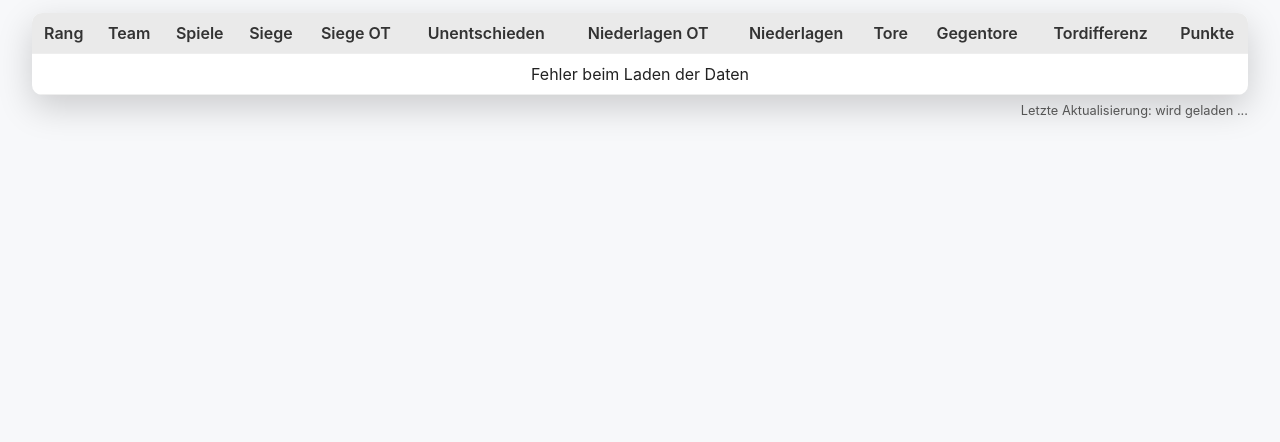
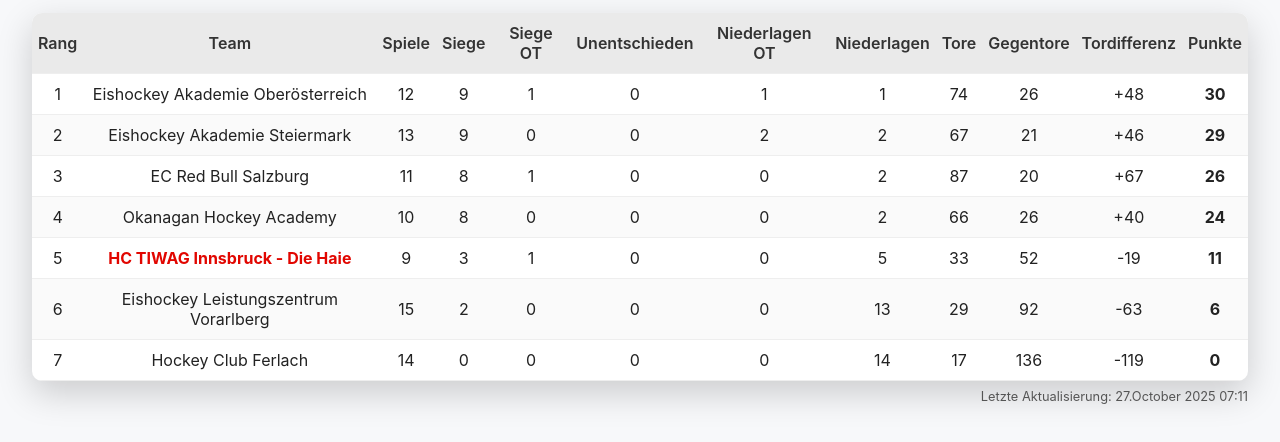
Before and after one commit to officehcijuniors-arch/HC-TIWAG-Innsbruck-Juniors, a plain HTML site: page Tabelle_U17.html in a window 1280 px wide. Shown: the part 90-532 px from the top of the page. Drawn offline with nearby package versions, Linux system fonts and the light colour scheme; no server answers.

Commit message:
Update Tabelle_U17.html

```diff
--- a/Tabelle_U17.html
+++ b/Tabelle_U17.html
@@ -54,17 +54,34 @@
       <th>Punkte</th>
     </tr>
   </thead>
-  <tbody id="tabelle">
-    <tr><td colspan="12">Lade Daten ...</td></tr>
-  </tbody>
+  <tbody id="tabelle"></tbody>
 </table>
 
-<p id="letzteAktualisierung">Letzte Aktualisierung: wird geladen ...</p>
+<p id="letzteAktualisierung"></p>
 
 <script>
+// Backup-Daten für U17
+const backupData = {
+  "data": {
+    "rows": [
+      {"tableRank":1,"teamLongname":"Eishockey Akademie Oberösterreich","gamesPlayed":12,"gamesWon":9,"gamesWonInOt":1,"gamesTied":0,"gamesLostInOt":1,"gamesLost":1,"goalsFor":74,"goalsAgainst":26,"goalDifference":"+48","points":30},
+      {"tableRank":2,"teamLongname":"Eishockey Akademie Steiermark","gamesPlayed":13,"gamesWon":9,"gamesWonInOt":0,"gamesTied":0,"gamesLostInOt":2,"gamesLost":2,"goalsFor":67,"goalsAgainst":21,"goalDifference":"+46","points":29},
+      {"tableRank":3,"teamLongname":"EC Red Bull Salzburg","gamesPlayed":11,"gamesWon":8,"gamesWonInOt":1,"gamesTied":0,"gamesLostInOt":0,"gamesLost":2,"goalsFor":87,"goalsAgainst":20,"goalDifference":"+67","points":26},
+      {"tableRank":4,"teamLongname":"Okanagan Hockey Academy","gamesPlayed":10,"gamesWon":8,"gamesWonInOt":0,"gamesTied":0,"gamesLostInOt":0,"gamesLost":2,"goalsFor":66,"goalsAgainst":26,"goalDifference":"+40","points":24},
+      {"tableRank":5,"teamLongname":"HC TIWAG Innsbruck - Die Haie","gamesPlayed":9,"gamesWon":3,"gamesWonInOt":1,"gamesTied":0,"gamesLostInOt":0,"gamesLost":5,"goalsFor":33,"goalsAgainst":52,"goalDifference":"-19","points":11},
+      {"tableRank":6,"teamLongname":"Eishockey Leistungszentrum Vorarlberg","gamesPlayed":15,"gamesWon":2,"gamesWonInOt":0,"gamesTied":0,"gamesLostInOt":0,"gamesLost":13,"goalsFor":29,"goalsAgainst":92,"goalDifference":"-63","points":6},
+      {"tableRank":7,"teamLongname":"Hockey Club Ferlach","gamesPlayed":14,"gamesWon":0,"gamesWonInOt":0,"gamesTied":0,"gamesLostInOt":0,"gamesLost":14,"goalsFor":17,"goalsAgainst":136,"goalDifference":"-119","points":0}
+    ]
+  },
+  "lastUpdate": {
+    "formattedLong": "27.October 2025 07:11"
+  }
+};
+
 function renderTabelle(data) {
   const tbody = $("#tabelle");
   tbody.empty();
+
   data.data.rows.forEach(team => {
     const teamKlasse = team.teamLongname.includes("Innsbruck") ? "team-rot" : "";
     tbody.append(`
@@ -84,23 +101,12 @@
       </tr>
     `);
   });
-  $("#letzteAktualisierung").text("Letzte Aktualisierung: " + (data.lastUpdate?.formattedShort || new Date().toLocaleString()));
-}
 
-function fetchDaten() {
-  const url = "https://api.hockeydata.net/data/ebel/Standings?callback=jQuery35107394160842128046_1761568933547&apiKey=738aba5a0c15ea7da496e1cda6922ff1&lang=en&referer=www.hcinnsbruck.at&divisionId=oehv-u17-gd&widgetWidths=%5B760%5D&_=1761568933548";
-  $.get(url, function(text){
-    const jsonStr = text.replace(/^.*?\(/, "").replace(/\);?$/, "");
-    const data = JSON.parse(jsonStr);
-    renderTabelle(data);
-  }).fail(function(){
-    $("#tabelle").html('<tr><td colspan="12">Fehler beim Laden der Daten</td></tr>');
-  });
+  $("#letzteAktualisierung").text(`Letzte Aktualisierung: ${data.lastUpdate.formattedLong}`);
 }
 
 // Init
-fetchDaten();
-setInterval(fetchDaten, 60000);
+renderTabelle(backupData);
 </script>
 
 </body>
```
